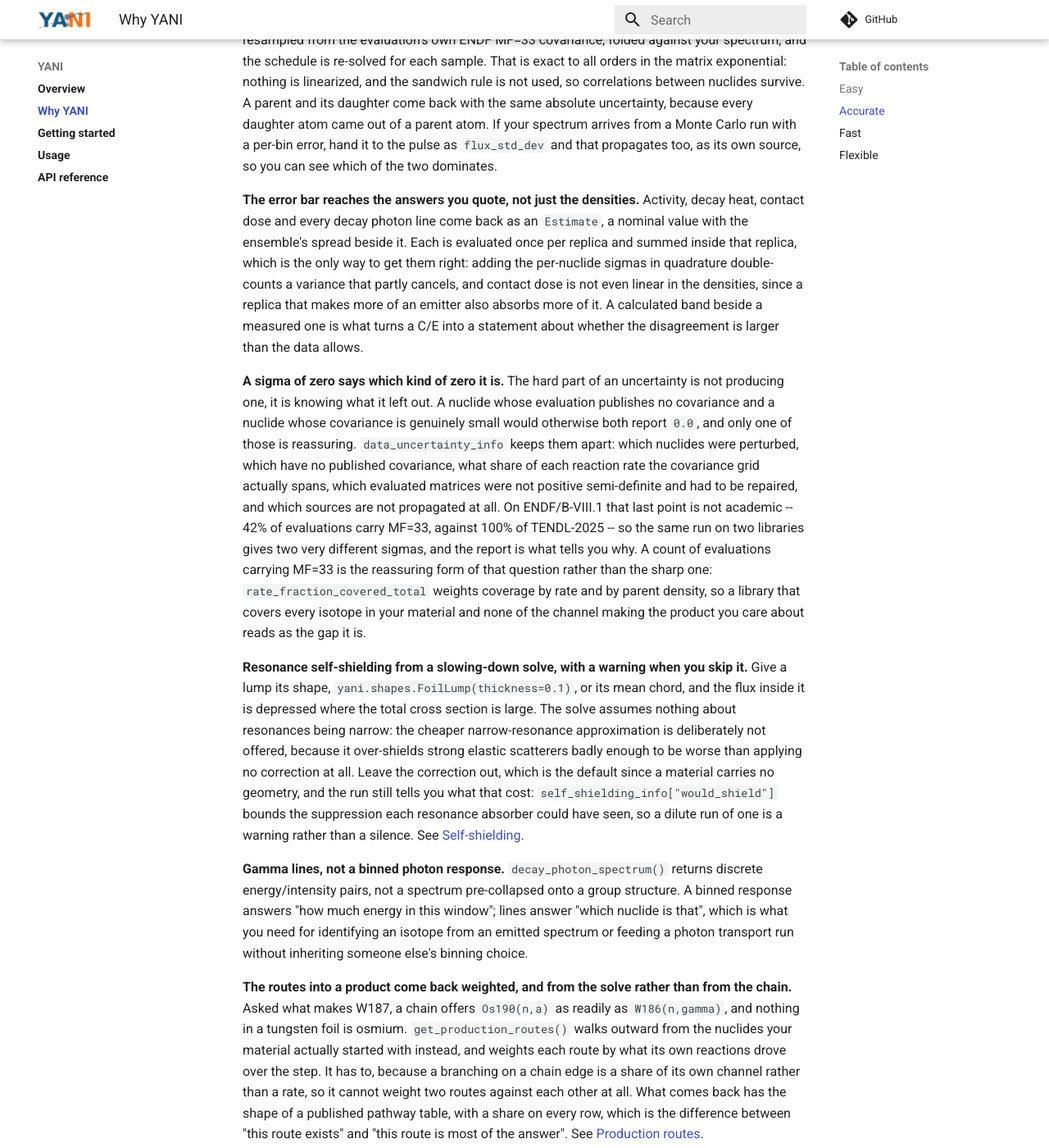
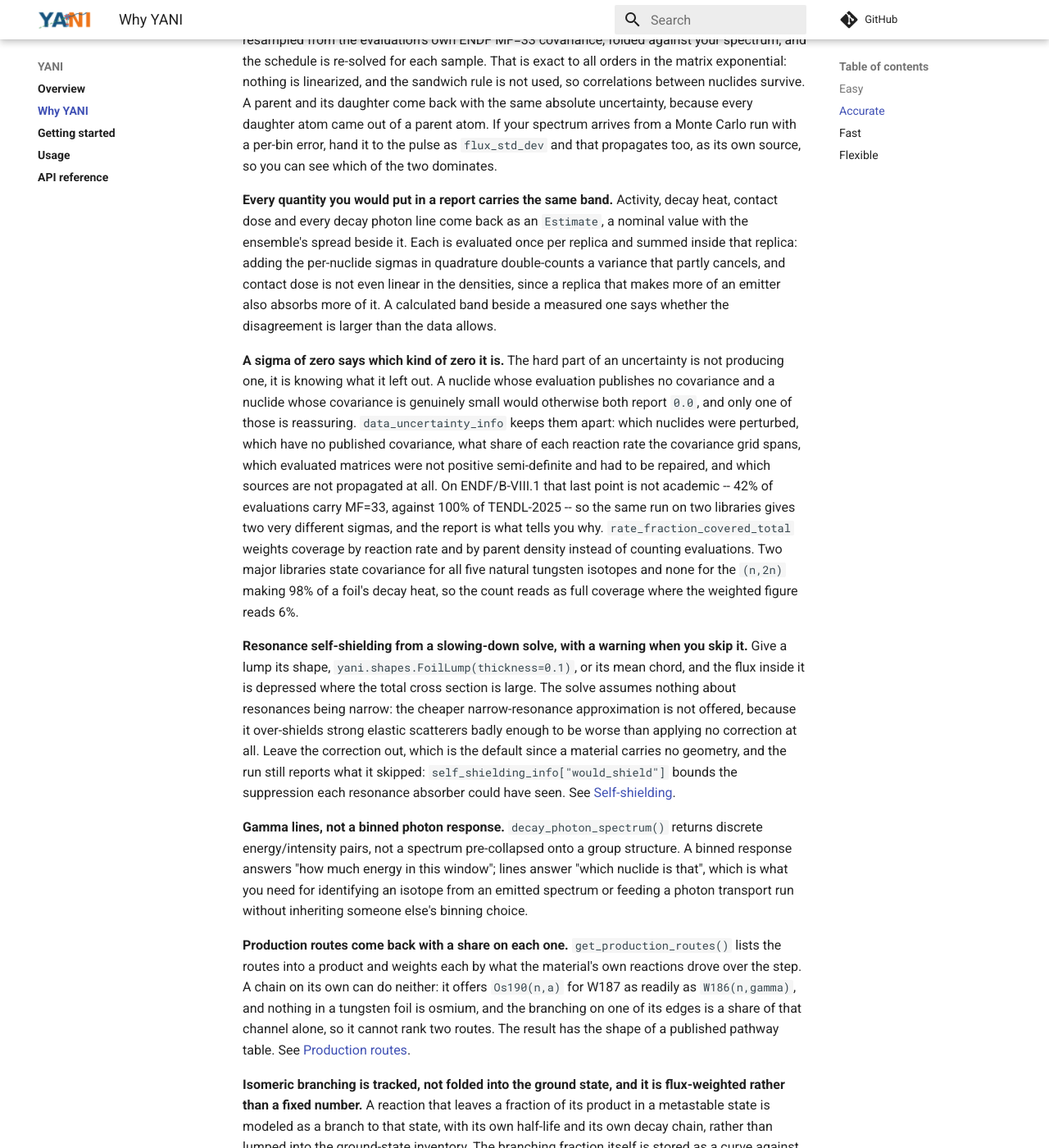
Before and after one commit to fusion-neutronics/yani, an MkDocs documentation site: the page built from docs/why_yani.md, in a window 1280 px wide and 1400 px high, scrolled down 1122 px. Shown: the whole window at 82% size. Built offline with MkDocs 1.6.1 and Material for MkDocs 9.7.7, drawn with Linux system fonts in a browser that asks for light colours; comment, search, counter and statistics services are not loaded; some of the changed text lies outside the part shown.

Commit message:
Let the Why YANI bullets land on facts
Four bullets had grown a habit of closing on a portable phrase instead of a
fact: "reads as the gap it is", "is what turns a C/E into a statement about",
"which is the only way to get them right", "the difference between this route
exists and this route is most of the answer". None of them carried information
the sentence before had not already carried, so they are gone.

Two were worth more than cutting. The coverage bullet asserted a hypothetical
library that covers every isotope but not the channel of interest; usage.md has
the real tungsten case, so it says that instead, with the numbers. The
self-shielding bullet claimed a warning "rather than a silence" one sentence
after saying the run reports what it skipped, and its bold already says the same
thing, so the third statement goes.

The error-bar bold repeated its neighbour's "X, not just Y" construction and
reused its noun. It now names the quantities.

The cache bullet stated one fact three times inside one bullet. Once is enough.

Also: ENDF/B-8.1 was the odd spelling out of three in the file, and the WASM
bullet is tightened without changing what it claims. yani-online is a private
repo with no Pages site, so "Not live yet" is still the accurate line.

```diff
--- a/docs/why_yani.md
+++ b/docs/why_yani.md
@@ -21,10 +21,9 @@ dependency chain forces a copyleft license onto whatever you build with it, so
 using it in a closed pipeline or a commercial tool is not a licensing
 question, just an engineering one.
 
-**A WASM build is on the roadmap.** The solver is Rust, which compiles to
-`wasm32` cleanly, so running a calculation entirely client-side, with a
-try-it-now demo in the browser, is planned rather than requiring a server. Not
-live yet.
+**A WASM build is on the roadmap.** The solver is Rust and compiles to `wasm32`
+cleanly, so a calculation can run entirely client-side, with a try-it-now demo
+in the browser and no server. Not live yet.
 
 **A citable material library ships in the wheel.** The PNNL Compendium
 (PNNL-15870 Rev. 2), 410 named materials with their compositions and
@@ -56,15 +55,14 @@ parent atom. If your spectrum arrives from a Monte Carlo run with a per-bin
 error, hand it to the pulse as `flux_std_dev` and that propagates too, as its
 own source, so you can see which of the two dominates.
 
-**The error bar reaches the answers you quote, not just the densities.**
+**Every quantity you would put in a report carries the same band.**
 Activity, decay heat, contact dose and every decay photon line come back as an
 `Estimate`, a nominal value with the ensemble's spread beside it. Each is
-evaluated once per replica and summed inside that replica, which is the only way
-to get them right: adding the per-nuclide sigmas in quadrature double-counts a
-variance that partly cancels, and contact dose is not even linear in the
-densities, since a replica that makes more of an emitter also absorbs more of
-it. A calculated band beside a measured one is what turns a C/E into a statement
-about whether the disagreement is larger than the data allows.
+evaluated once per replica and summed inside that replica: adding the
+per-nuclide sigmas in quadrature double-counts a variance that partly cancels,
+and contact dose is not even linear in the densities, since a replica that
+makes more of an emitter also absorbs more of it. A calculated band beside a
+measured one says whether the disagreement is larger than the data allows.
 
 **A sigma of zero says which kind of zero it is.** The hard part of an
 uncertainty is not producing one, it is knowing what it left out. A nuclide
@@ -72,27 +70,27 @@ whose evaluation publishes no covariance and a nuclide whose covariance is
 genuinely small would otherwise both report `0.0`, and only one of those is
 reassuring. `data_uncertainty_info` keeps them apart: which nuclides were
 perturbed, which have no published covariance, what share of each reaction rate
-the covariance grid actually spans, which evaluated matrices were not positive
+the covariance grid spans, which evaluated matrices were not positive
 semi-definite and had to be repaired, and which sources are not propagated at
 all. On ENDF/B-VIII.1 that last point is not academic -- 42% of evaluations
 carry MF=33, against 100% of TENDL-2025 -- so the same run on two libraries
-gives two very different sigmas, and the report is what tells you why. A count
-of evaluations carrying MF=33 is the reassuring form of that question rather
-than the sharp one: `rate_fraction_covered_total` weights coverage by rate and
-by parent density, so a library that covers every isotope in your material and
-none of the channel making the product you care about reads as the gap it is.
+gives two very different sigmas, and the report is what tells you why.
+`rate_fraction_covered_total` weights coverage by reaction rate and by parent
+density instead of counting evaluations. Two major libraries state covariance
+for all five natural tungsten isotopes and none for the `(n,2n)` making 98% of
+a foil's decay heat, so the count reads as full coverage where the weighted
+figure reads 6%.
 
 **Resonance self-shielding from a slowing-down solve, with a warning when you
 skip it.** Give a lump its shape, `yani.shapes.FoilLump(thickness=0.1)`, or its
 mean chord, and the flux inside it is depressed where the total cross section is
 large. The solve assumes nothing about resonances being narrow: the cheaper
-narrow-resonance approximation is deliberately not offered, because it
-over-shields strong elastic scatterers badly enough to be worse than applying no
-correction at all. Leave the correction out, which is the default since a
-material carries no geometry, and the run still tells you what that cost:
+narrow-resonance approximation is not offered, because it over-shields strong
+elastic scatterers badly enough to be worse than applying no correction at all.
+Leave the correction out, which is the default since a material carries no
+geometry, and the run still reports what it skipped:
 `self_shielding_info["would_shield"]` bounds the suppression each resonance
-absorber could have seen, so a dilute run of one is a warning rather than a
-silence. See [Self-shielding](usage.md#self-shielding).
+absorber could have seen. See [Self-shielding](usage.md#self-shielding).
 
 **Gamma lines, not a binned photon response.** `decay_photon_spectrum()`
 returns discrete energy/intensity pairs, not a spectrum pre-collapsed onto a
@@ -101,16 +99,13 @@ window"; lines answer "which nuclide is that", which is what you need for
 identifying an isotope from an emitted spectrum or feeding a photon transport
 run without inheriting someone else's binning choice.
 
-**The routes into a product come back weighted, and from the solve rather than
-from the chain.** Asked what makes W187, a chain offers `Os190(n,a)` as readily
-as `W186(n,gamma)`, and nothing in a tungsten foil is osmium.
-`get_production_routes()` walks outward from the nuclides your material actually
-started with instead, and weights each route by what its own reactions drove
-over the step. It has to, because a branching on a chain edge is a share of its
-own channel rather than a rate, so it cannot weight two routes against each
-other at all. What comes back has the shape of a published pathway table, with a
-share on every row, which is the difference between "this route exists" and
-"this route is most of the answer". See
+**Production routes come back with a share on each one.**
+`get_production_routes()` lists the routes into a product and weights each by
+what the material's own reactions drove over the step. A chain on its own can do
+neither: it offers `Os190(n,a)` for W187 as readily as `W186(n,gamma)`, and
+nothing in a tungsten foil is osmium, and the branching on one of its edges is a
+share of that channel alone, so it cannot rank two routes. The result has the
+shape of a published pathway table. See
 [Production routes](usage.md#production-routes).
 
 **Isomeric branching is tracked, not folded into the ground state, and it is
@@ -124,11 +119,9 @@ different spectra but the same target nuclide can legitimately get different
 branching fractions, because they should. `Ag110_m1` dominating the activity
 of a silver foil for years after `Ag110` itself has decayed away, as in the
 [getting started](getting_started.md) example, is the kind of result that
-disappears if branching is not tracked. The flux-weighted number is readable
-rather than buried in the solve: `get_isomeric_branching()` reports the split
-each step was solved with, which is what says whether a disagreement with a
-measurement belongs to a cross section or to a branching ratio, two different
-kinds of data with two different fixes. See
+disappears if branching is not tracked. `get_isomeric_branching()` reports the
+split each step was solved with, which separates a disagreement caused by a
+cross section from one caused by a branching ratio. See
 [Weighted, from a solve](usage.md#weighted-from-a-solve).
 
 **Verification and validation runs against every open benchmark we have
@@ -155,12 +148,10 @@ schedule variants in one script pays the parse cost once, not once per
 source (say, more reactions) tops the cache up rather than re-parsing it from
 scratch. The cross sections a `transmute()` needs are kept on the material
 itself as well, so a second call on the same material does no file reading at
-all: on a steel against ENDF/B-8.1 that is 1.8 s of a 2.3 s call. A sweep over
-thousands of distinct compositions hands them back with
+all: on a steel against ENDF/B-VIII.1 that is 1.8 s of a 2.3 s call. A sweep
+over thousands of distinct compositions hands them back with
 `release_nuclear_data()`. Downloads are cached separately, to disk under
-`~/.cache/yamc`, so a second run of the script does not refetch either, but the
-in-memory cache is what saves a second call in the same process from touching
-disk at all.
+`~/.cache/yamc`, so a second run of the script does not refetch.
 
 **The chain that gets built is exactly the one your material can reach, no
 manual depth setting required.** Rather than truncating the transmutation
```
